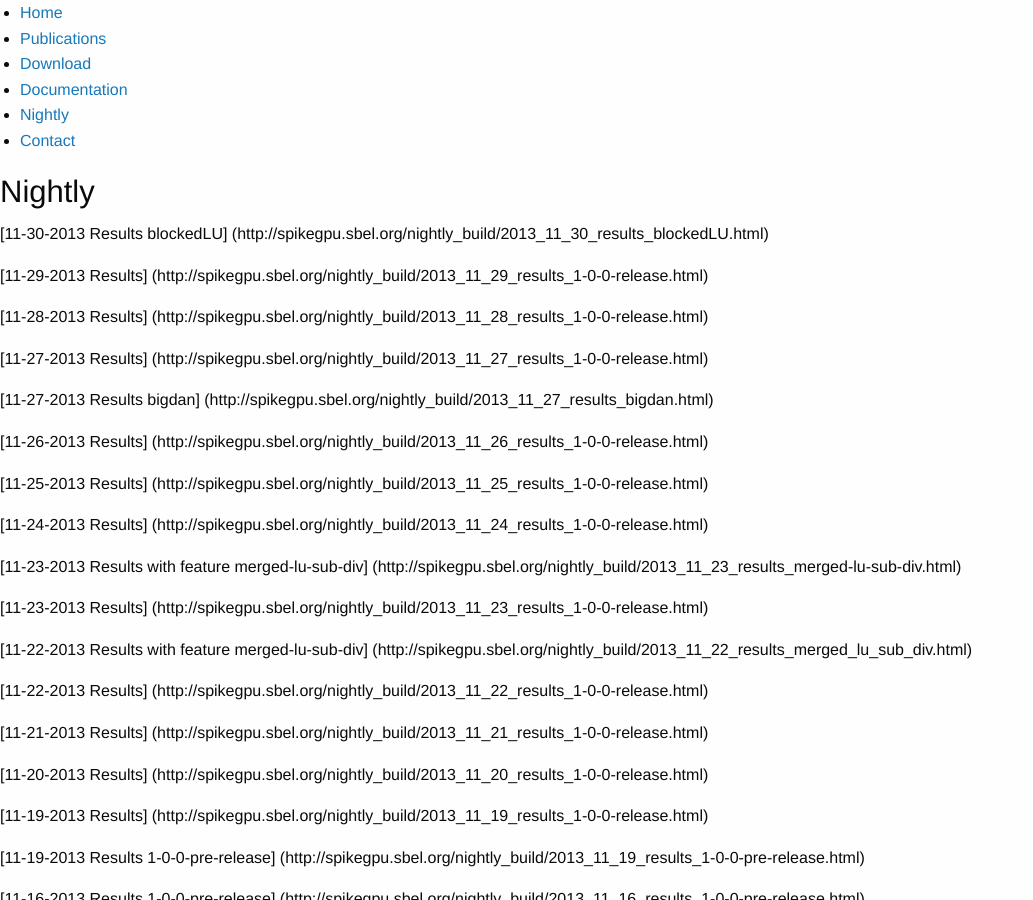
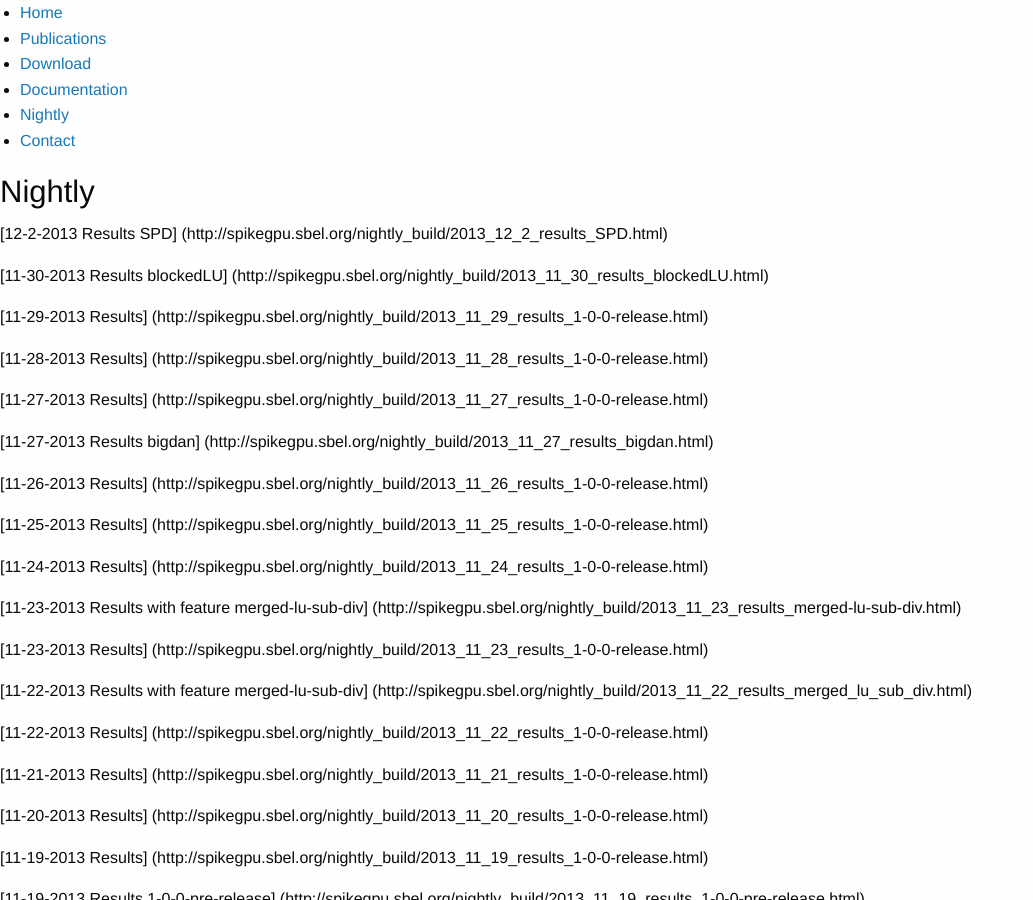
Before and after one commit to spikegpu/spikegpu.github.io, a Jekyll site: the page built from nightly_build/index.md, in a window 1280 px wide and 900 px high. Shown: the whole window, without its empty margins (0-1033 px from the left). Built offline with Jekyll 4.4.1, drawn with Linux system fonts in a browser that asks for light colours; nearby versions of some CDN libraries; library files that are not in the unit come from our copies; Markdown is read by kramdown in place of the engine named in the settings; some of the changed text lies outside the part shown.

Commit message:
Reorder displaying

```diff
--- a/nightly_build/index.md
+++ b/nightly_build/index.md
@@ -5,6 +5,8 @@ title: Nightly
 
 ### Nightly
 
+
+[12-2-2013 Results SPD] (http://spikegpu.sbel.org/nightly_build/2013_12_2_results_SPD.html)
 
 [11-30-2013 Results blockedLU] (http://spikegpu.sbel.org/nightly_build/2013_11_30_results_blockedLU.html)
 
```
Also changed, not shown: other parts of nightly_build/index.md (+0 -2 lines).
